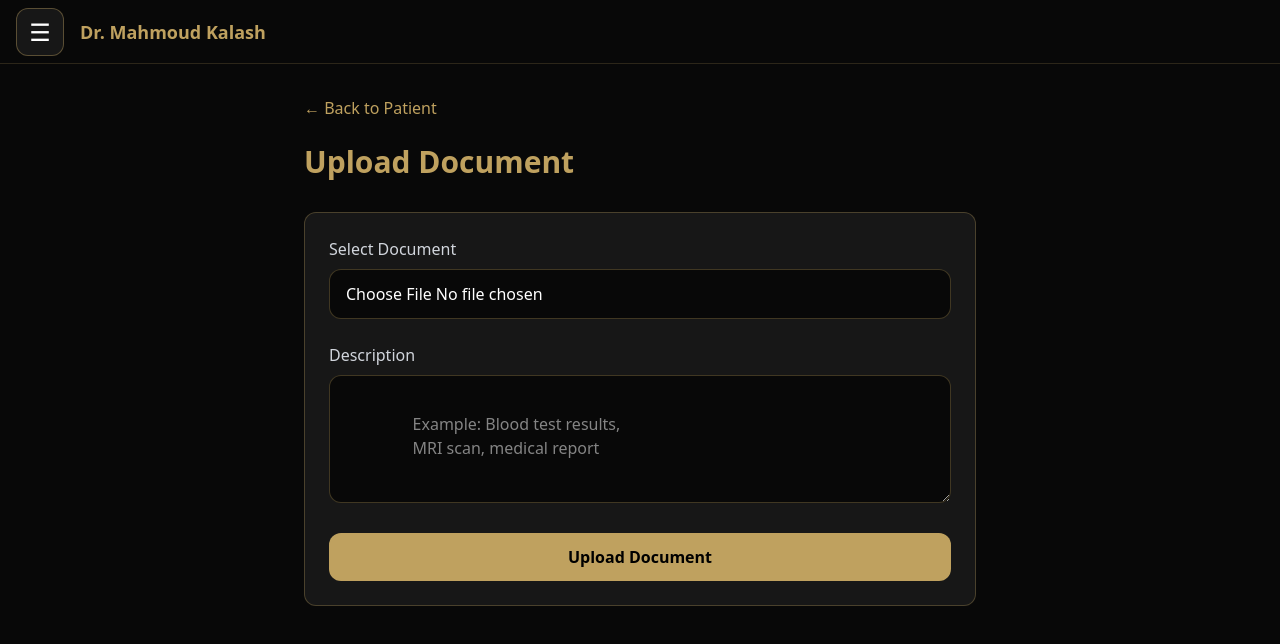
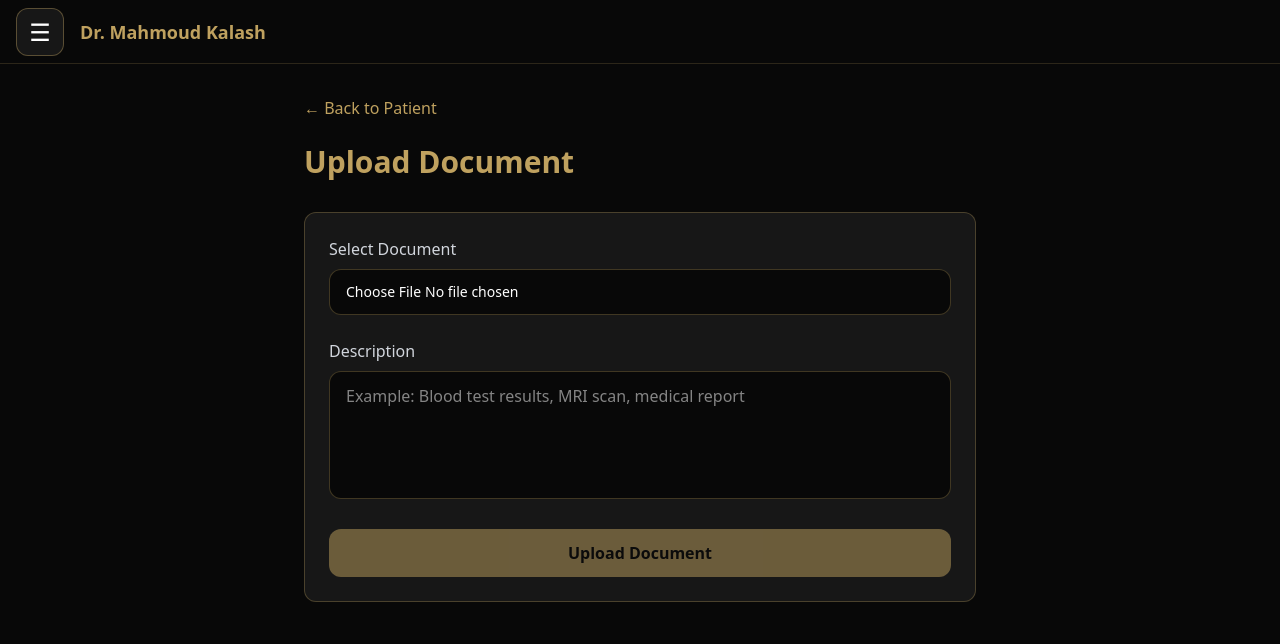
Before and after one commit to AmaniElTrabulsi/MahmoudKalash, a Next.js app: page /dashboard/documents/new in a window 1280 px wide. Shown: the top 644 px of the page. Built offline with nearby package versions, Linux system fonts and the light colour scheme; no server answers.

Commit message:
new doc page

```diff
--- a/app/dashboard/documents/new/page.tsx
+++ b/app/dashboard/documents/new/page.tsx
@@ -1,23 +1,34 @@
 "use client";
 
-import { useState } from "react";
-import { useSearchParams, useRouter } from "next/navigation";
+import { Suspense, useState } from "react";
+import {
+  useSearchParams,
+  useRouter,
+} from "next/navigation";
+
 import { supabase } from "@/lib/supabase";
 import DashboardMenu from "@/app/components/DashboardMenu";
 
 const DOCUMENTS_BUCKET = "documents";
 
-export default function NewDocumentPage() {
+function NewDocumentContent() {
   const searchParams = useSearchParams();
   const router = useRouter();
 
-  const patient_id = searchParams.get("patient_id");
-  const visit_id = searchParams.get("visit_id");
+  const patient_id =
+    searchParams.get("patient_id");
 
-  const [file, setFile] = useState<File | null>(null);
-  const [description, setDescription] = useState("");
+  const visit_id =
+    searchParams.get("visit_id");
 
-  const [saving, setSaving] = useState(false);
+  const [file, setFile] =
+    useState<File | null>(null);
+
+  const [description, setDescription] =
+    useState("");
+
+  const [saving, setSaving] =
+    useState(false);
 
   async function uploadDocument() {
     if (!patient_id) {
@@ -33,12 +44,6 @@ export default function NewDocumentPage() {
     setSaving(true);
 
     try {
-      /*
-      =====================================
-      CREATE UNIQUE FILE NAME
-      =====================================
-      */
-
       const fileExtension =
         file.name.split(".").pop() || "file";
 
@@ -48,7 +53,8 @@ export default function NewDocumentPage() {
         typeof crypto !== "undefined" &&
         typeof crypto.randomUUID === "function"
       ) {
-        uniqueId = crypto.randomUUID();
+        uniqueId =
+          crypto.randomUUID();
       } else {
         uniqueId =
           Date.now().toString() +
@@ -61,15 +67,14 @@ export default function NewDocumentPage() {
       const filePath =
         `${patient_id}/${uniqueId}.${fileExtension}`;
 
-
       /*
-      =====================================
-      UPLOAD FILE TO STORAGE
-      =====================================
+      ================================
+      UPLOAD FILE TO SUPABASE STORAGE
+      ================================
       */
 
       const {
-        error: uploadError
+        error: uploadError,
       } = await supabase.storage
         .from(DOCUMENTS_BUCKET)
         .upload(
@@ -77,13 +82,11 @@ export default function NewDocumentPage() {
           file,
           {
             cacheControl: "3600",
-            upsert: false
+            upsert: false,
           }
         );
 
-
       if (uploadError) {
-
         console.error(
           "STORAGE UPLOAD ERROR:",
           uploadError
@@ -94,61 +97,54 @@ export default function NewDocumentPage() {
           uploadError.message
         );
 
-        setSaving(false);
-
         return;
       }
 
-
       /*
-      =====================================
+      ================================
       GET PUBLIC FILE URL
-      =====================================
+      ================================
       */
 
       const {
-        data: publicUrlData
+        data: publicUrlData,
       } = supabase.storage
         .from(DOCUMENTS_BUCKET)
         .getPublicUrl(filePath);
 
-
       const file_url =
         publicUrlData.publicUrl;
 
-
       /*
-      =====================================
-      SAVE RECORD TO DOCUMENTS TABLE
-      =====================================
+      ================================
+      SAVE DOCUMENT RECORD
+      ================================
       */
 
       const {
-        error: databaseError
+        error: databaseError,
       } = await supabase
         .from("documents")
         .insert({
-
           patient_id: patient_id,
 
           visit_id:
             visit_id || null,
 
-          file_name: file.name,
+          file_name:
+            file.name,
 
-          file_url: file_url,
+          file_url:
+            file_url,
 
           file_type:
             file.type || null,
 
           description:
-            description || null
-
+            description.trim() || null,
         });
 
-
       if (databaseError) {
-
         console.error(
           "DATABASE INSERT ERROR:",
           databaseError
@@ -159,29 +155,18 @@ export default function NewDocumentPage() {
           databaseError.message
         );
 
-        setSaving(false);
-
         return;
       }
-
-
-      /*
-      =====================================
-      SUCCESS
-      =====================================
-      */
 
       alert(
         "Document uploaded successfully"
       );
-
 
       router.push(
         `/dashboard/patients/${patient_id}`
       );
 
     } catch (error: any) {
-
       console.error(
         "GENERAL ERROR:",
         error
@@ -189,19 +174,16 @@ export default function NewDocumentPage() {
 
       alert(
         "GENERAL ERROR:\n\n" +
-        error.message
+        (error?.message ||
+          "Something went wrong")
       );
 
     } finally {
-
       setSaving(false);
-
     }
   }
 
-
   return (
-
     <main
       className="
         min-h-screen
@@ -211,9 +193,7 @@ export default function NewDocumentPage() {
         pt-24
       "
     >
-
       <DashboardMenu />
-
 
       <div
         className="
@@ -221,24 +201,26 @@ export default function NewDocumentPage() {
           mx-auto
         "
       >
-
-
         <button
-          onClick={() =>
-            router.push(
-              `/dashboard/patients/${patient_id}`
-            )
-          }
+          onClick={() => {
+            if (patient_id) {
+              router.push(
+                `/dashboard/patients/${patient_id}`
+              );
+            } else {
+              router.push(
+                "/dashboard/patients"
+              );
+            }
+          }}
           className="
             text-[#BFA15F]
             mb-6
+            hover:underline
           "
         >
-
           ← Back to Patient
-
         </button>
-
 
         <h1
           className="
@@ -248,11 +230,8 @@ export default function NewDocumentPage() {
             mb-8
           "
         >
-
           Upload Document
-
         </h1>
-
 
         <div
           className="
@@ -264,10 +243,7 @@ export default function NewDocumentPage() {
             space-y-6
           "
         >
-
-
           <div>
-
             <label
               className="
                 block
@@ -275,21 +251,17 @@ export default function NewDocumentPage() {
                 text-gray-300
               "
             >
-
               Select Document
-
             </label>
-
 
             <input
               type="file"
               onChange={(e) => {
-
                 const selectedFile =
-                  e.target.files?.[0] || null;
+                  e.target.files?.[0] ||
+                  null;
 
                 setFile(selectedFile);
-
               }}
               className="
                 w-full
@@ -299,14 +271,12 @@ export default function NewDocumentPage() {
                 rounded-xl
                 px-4
                 py-3
+                text-sm
               "
             />
-
           </div>
 
-
           {file && (
-
             <div
               className="
                 bg-[#080808]
@@ -316,13 +286,14 @@ export default function NewDocumentPage() {
                 p-4
               "
             >
-
-              <p className="font-bold">
-
-                Selected File:
-
+              <p
+                className="
+                  font-bold
+                  text-[#D6C08A]
+                "
+              >
+                Selected File
               </p>
-
 
               <p
                 className="
@@ -331,18 +302,25 @@ export default function NewDocumentPage() {
                   break-all
                 "
               >
-
                 {file.name}
-
               </p>
 
+              <p
+                className="
+                  text-gray-500
+                  text-xs
+                  mt-2
+                "
+              >
+                {(file.size / 1024 / 1024).toFixed(
+                  2
+                )}{" "}
+                MB
+              </p>
             </div>
-
           )}
 
-
           <div>
-
             <label
               className="
                 block
@@ -350,11 +328,8 @@ export default function NewDocumentPage() {
                 text-gray-300
               "
             >
-
               Description
-
             </label>
-
 
             <textarea
               value={description}
@@ -363,10 +338,7 @@ export default function NewDocumentPage() {
                   e.target.value
                 )
               }
-              placeholder="
-                Example: Blood test results,
-                MRI scan, medical report
-              "
+              placeholder="Example: Blood test results, MRI scan, medical report"
               className="
                 w-full
                 h-32
@@ -377,15 +349,19 @@ export default function NewDocumentPage() {
                 px-4
                 py-3
                 outline-none
+                resize-none
+                focus:border-[#BFA15F]
               "
             />
-
           </div>
-
 
           <button
             onClick={uploadDocument}
-            disabled={saving}
+            disabled={
+              saving ||
+              !file ||
+              !patient_id
+            }
             className="
               w-full
               bg-[#BFA15F]
@@ -394,23 +370,38 @@ export default function NewDocumentPage() {
               rounded-xl
               font-bold
               disabled:opacity-50
+              disabled:cursor-not-allowed
             "
           >
-
             {saving
               ? "Uploading..."
-              : "Upload Document"
-            }
+              : "Upload Document"}
+          </button>
+        </div>
+      </div>
+    </main>
+  );
+}
 
-          </button>
-
-
-        </div>
-
-      </div>
-
-    </main>
-
+export default function NewDocumentPage() {
+  return (
+    <Suspense
+      fallback={
+        <main
+          className="
+            min-h-screen
+            bg-[#080808]
+            text-white
+            flex
+            items-center
+            justify-center
+          "
+        >
+          Loading...
+        </main>
+      }
+    >
+      <NewDocumentContent />
+    </Suspense>
   );
-
 }
```
